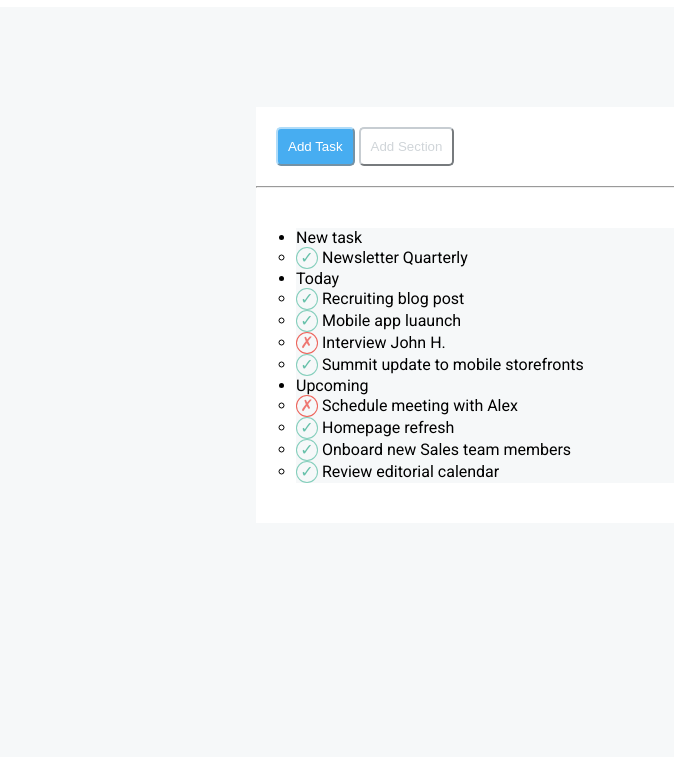
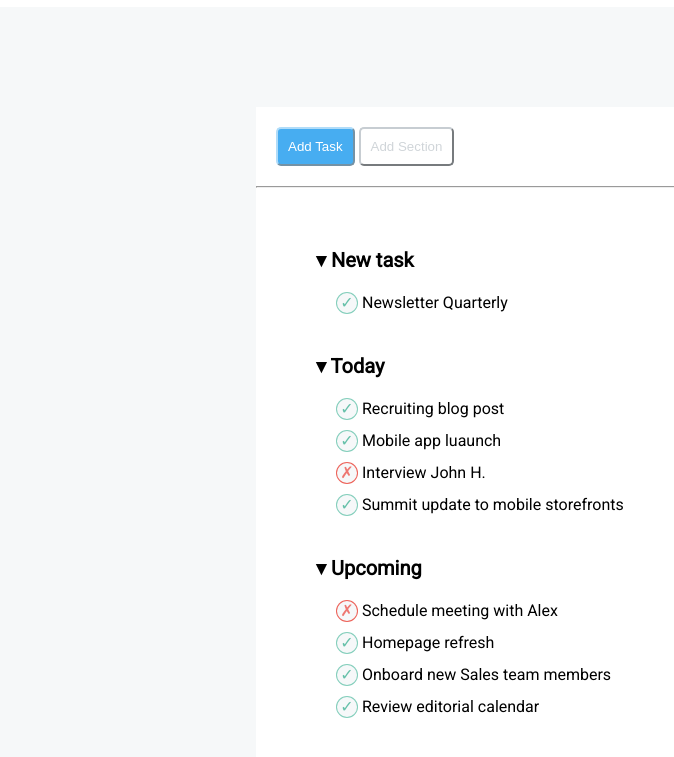
Before and after one commit to PierluigiTornesi/html-css-toboolist, a plain HTML site: page index.html in a window 1280 px wide. Shown: the part 67-824 px from the top of the page, without its empty margins (0-674 px from the left). Drawn offline with Linux system fonts and the light colour scheme.

Commit message:
add; riscrittura liste e classi

```diff
--- a/css/style.css
+++ b/css/style.css
@@ -9,10 +9,15 @@
 body{
     font-family: 'Roboto', sans-serif;
 }
+
+.b-white{
+    background-color: white;
+}
+
+
 /* classe per l'header */
 header{
     padding: 10px;
-    background-color:white;
 }
 /* classe per il logo della pagina */
 .logo{
@@ -21,7 +26,6 @@ header{
 /* classe per il testo vicino il logo */
 .logo-text{
     display: inline;
-    background-color: white;
     vertical-align: middle;
     font-size: 40px;
     font-weight: bolder;
@@ -38,7 +42,6 @@ main{
 }
 /* classe per la parte superiore del main */
 .main-top{
-    background-color: white;
     padding: 20px;
 }
 /* classe per i bottoni del main superiore */
@@ -62,9 +65,24 @@ main{
 
 /* classe per la parte inferiore del main */
 .main-under{
-    background-color: white;
     padding: 40px;
 }
+
+ul{
+    list-style: none;
+    padding: 20px;
+}
+
+li{
+    background-color: white;
+    padding-bottom: 10px;
+}
+
+.titolo-lista{
+    font-size: 20px;
+    font-weight: bolder;
+}
+
 /* classe per il cercio verde */
 .circle-green{
     background-color: #83cebb;
--- a/index.html
+++ b/index.html
@@ -11,10 +11,10 @@
     </head>
     <body>
         <!-- header -->
-        <header>
+        <header class="b-white">
             <!-- immagine del logo e titolo della pagina -->
             <img  class="logo"  src="img/logo copia.png" alt="Logo Boolean">
-            <h1 class="logo-text">Toboolist</h1>
+            <h1 class="logo-text b-white">Toboolist</h1>
         </header>
         <!-- /header -->
         <!-- main -->
@@ -22,7 +22,7 @@
             <!-- div centrale contenente il corpo della pagina -->
             <div class="container">
                 <!-- div contenente la parte superiore del main-->
-                <div class="main-top">
+                <div class="main-top b-white">
                     <span><button class="button-blue">Add Task</button></span>
                     <span><button class="button-gray">Add Section</button></span>
                 </div>
@@ -30,12 +30,12 @@
                 <!-- riga -->
                 <hr>
                 <!-- div contenente la parte inferiore del main -->
-                <div class="main-under">
+                <div class="main-under b-white">
                     <!-- lista principale contenente altre liste -->
-                    <ul class="principal-list">
+                    <ul class="b-white">
                         <!--li prima lista -->
-                        <li>New task
-                            <ul>
+                        <li> <span class="titolo-lista b-white"> ▾ New task</span>
+                            <ul class="b-white">
                                 <li>
                                     <!-- span per il cerchio verde -->
                                     <span class="circle-green">
@@ -50,8 +50,8 @@
                         </li>
                         <!--/li prima lista  -->
                         <!-- li seconda lista -->
-                        <li>Today
-                            <ul>
+                        <li><span class="titolo-lista b-white"> ▾ Today</span>
+                            <ul class="b-white">
                                 <li>
                                      <!-- span per il cerchio verde -->
                                     <span class="circle-green">
@@ -96,8 +96,8 @@
                         </li>
                         <!--/li seconda lista  -->
                         <!--li terza lista  -->
-                        <li>Upcoming
-                            <ul>
+                        <li><span class="titolo-lista b-white"> ▾ Upcoming</span>
+                            <ul class="b-white">
                                 <li>
                                     <!-- span per il cerchio rosso -->
                                     <span class="circle-red">
```
